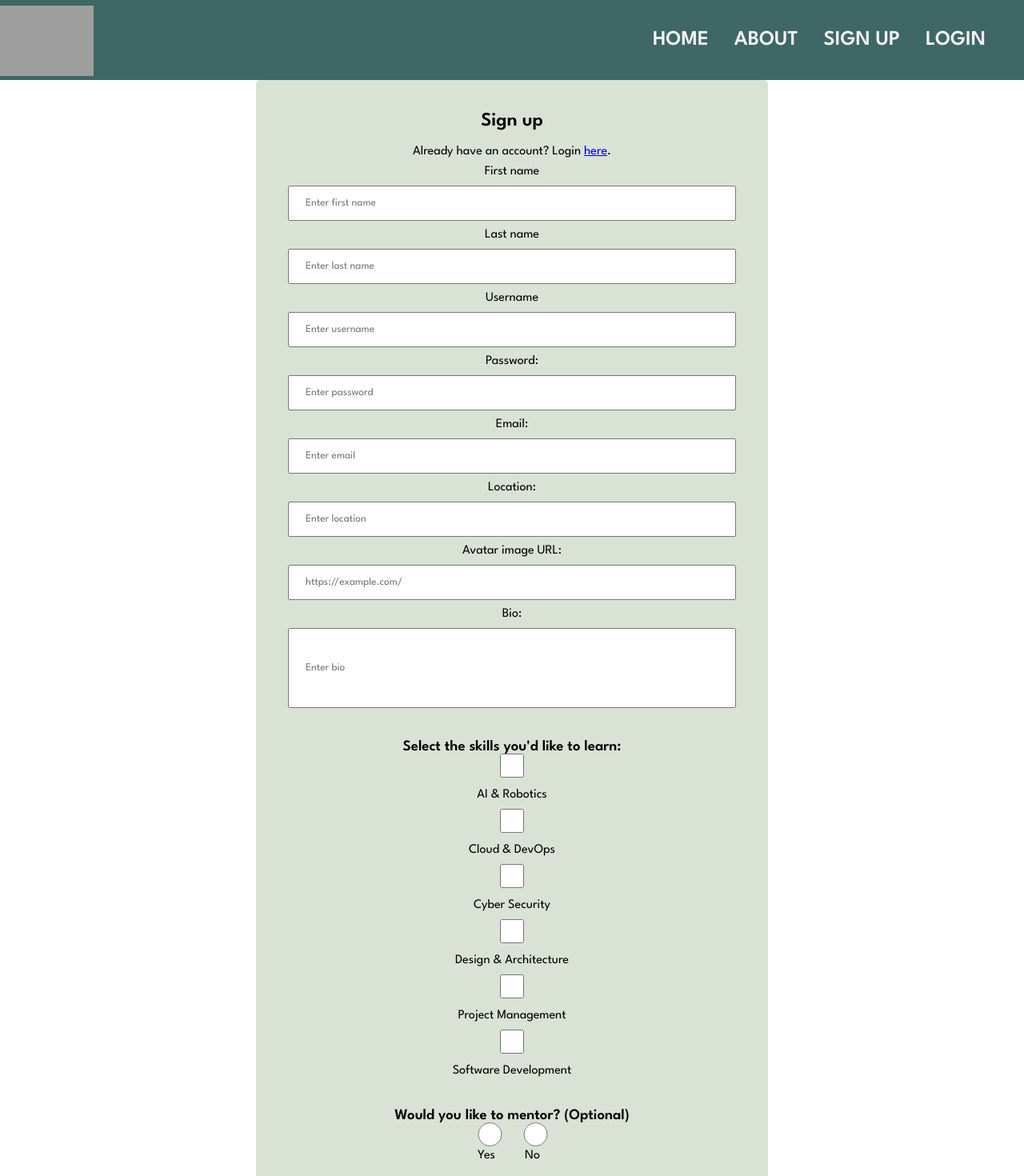
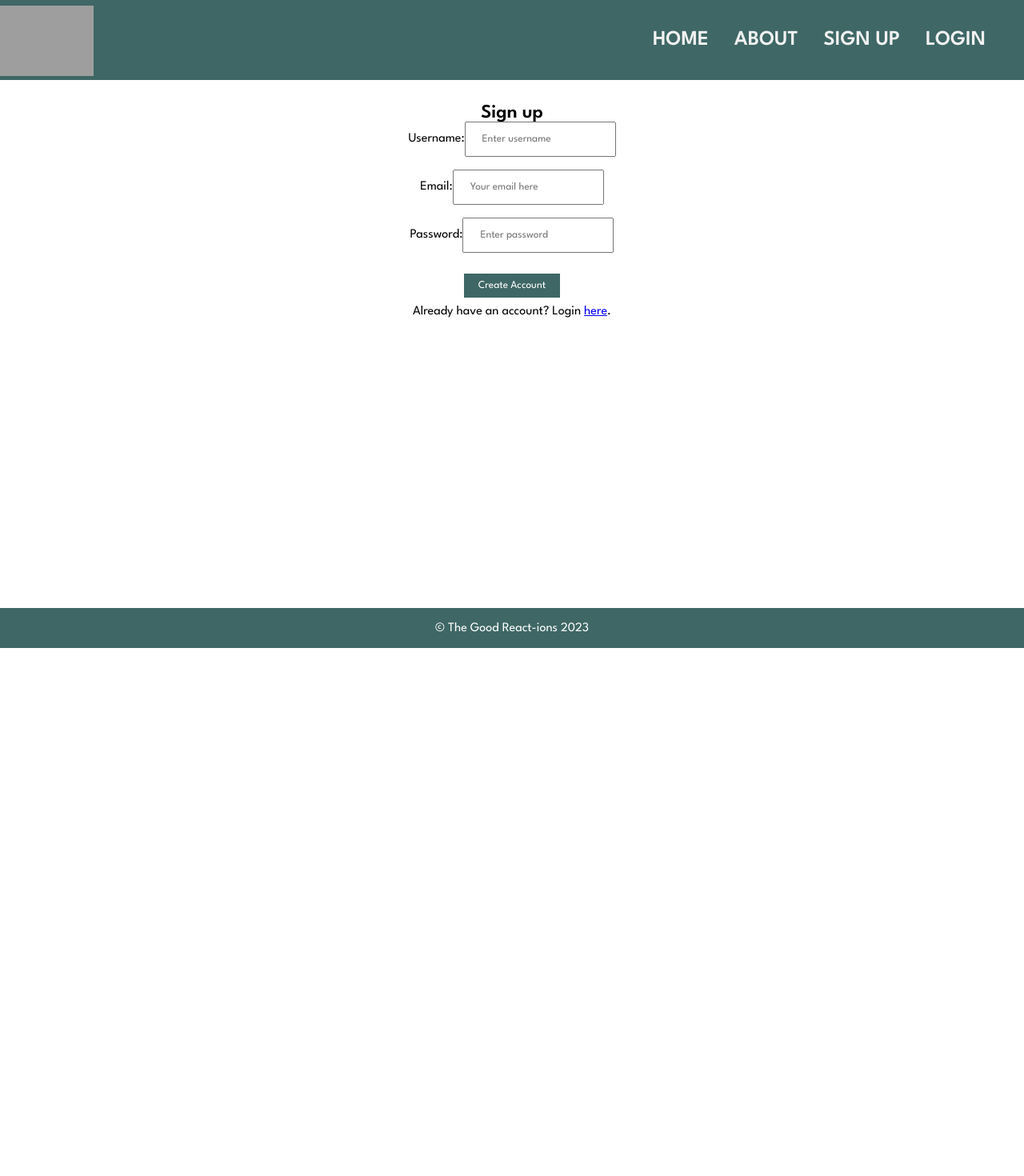
Before and after one commit to sue-lim/good_react-ions_group_2023_frontend, a React (Vite) app in the folder skillsworkshop/: page /sign-up in a window 1280 px wide. Shown: the top 1470 px of the page at 80% size. After the commit the page ends 810 px from the top, so only its background shows below. Built offline with nearby package versions, Linux system fonts and the light colour scheme; grey boxes are pictures that could not be loaded.

Commit message:
Revert "Merge pull request #3 from SheCodesAus/signup25032023"
This reverts commit 93be672d9af66a60e76c0e32464e26535bb8993d, reversing
changes made to 01e226245c44092a0db7280fd09a157c51516a67.

```diff
--- a/skillsworkshop/src/App.css
+++ b/skillsworkshop/src/App.css
@@ -11,9 +11,29 @@
   color: white;
 }
 
+.signup-container {
+  background-color: #d9e2d5;
+  height: 50%;
+  width: 50%;
+}
+
+.form {
+  width: 100%;
+  padding: 40px;
+  padding-top: 130px;
+  border-radius: 5px;
+  /* background-color: #d9e2d5; */
+  text-align: center;
+  height: 95vh;
+}
+
 input {
   height: 30px;
   padding: 20px;
+}
+
+form div {
+  height: 60px;
 }
 
 a.here-link {
@@ -23,7 +43,7 @@ a.here-link {
 button {
   height: 30px;
   width: 120px;
-  margin: 20px;
+  margin: 10px;
   background-color: #3e6765;
   color: white;
   border: none;
--- a/skillsworkshop/src/Components/Nav/Nav.css
+++ b/skillsworkshop/src/Components/Nav/Nav.css
@@ -4,7 +4,6 @@
 #nav-bar {
   font-family: "League Spartan", "Arial";
   position: fixed;
-  top: 0;
   width: 100%;
   display: flex;
   justify-content: space-between;
--- a/skillsworkshop/src/Components/UserForm/UserForm.css
+++ /dev/null
@@ -1,61 +0,0 @@
-html {
-  height: 500px;
-}
-
-body {
-  /* position: absolute; */
-  margin: 0;
-  box-sizing: border-box;
-  width: 100%;
-  height: 100%;
-}
-
-main {
-  margin-top: 100px; /* Add a top margin to avoid content overlay */
-}
-
-h2 {
-  padding-bottom: 20px;
-}
-
-input,
-label {
-  display: inline-block;
-  width: 100%;
-  padding: 10px;
-}
-
-.form {
-  margin: auto;
-  width: 50%;
-  padding: 40px;
-  border-radius: 5px;
-  background-color: #d9e2d5;
-  text-align: center;
-}
-
-.input-bio {
-  height: 100px;
-}
-
-.skills-input {
-  padding: 10px;
-}
-
-.radio-button {
-  clear: none;
-  display: inline-block;
-  justify-content: center;
-}
-
-.checkbox {
-  transform: (0.5);
-}
-
-.radio-button label {
-  padding: 0px 1em 0px 8px;
-}
-
-h3 {
-  padding-top: 30px;
-}
--- a/skillsworkshop/src/Components/UserForm/UserForm.jsx
+++ b/skillsworkshop/src/Components/UserForm/UserForm.jsx
@@ -1,23 +1,13 @@
-import React, { Component, useState } from "react";
+import { useState } from "react";
 import { Link, useNavigate, useParams } from "react-router-dom";
-
-import "./UserForm.css";
 
 function RegistrationForm() {
   const authToken = window.localStorage.getItem("token");
   const [users, setUsers] = useState({
     username: "",
-    first_name: "",
-    last_name: "",
     email: "",
     password: "",
-    location: "",
-    avatar: "",
-    bio: "",
-    skills: "",
   });
-
-  const [showSkills, setShowSkills] = useState(false);
 
   const navigate = useNavigate();
   const { id } = useParams();
@@ -52,34 +42,10 @@ function RegistrationForm() {
   };
 
   return (
-    <main>
     <form className="form" onSubmit={handleSubmit}>
       <h2>Sign up</h2>
-        <p>
-          Already have an account? Login <Link to="/login">here</Link>.
-        </p>
-        <div className="text-input-row">
-          <div className="text-input-row-name">
-            <label htmlFor="first_name">First name</label>
-            <input
-              type="text"
-              id="first_name"
-              placeholder="Enter first name"
-              onChange={handleChange}
-            />
-          </div>
-          <div className="text-input-row-name">
-            <label htmlFor="last_name">Last name</label>
-            <input
-              type="text"
-              id="last_name"
-              placeholder="Enter last name"
-              onChange={handleChange}
-            />
-          </div>
-        </div>
-        <div className="text-input-row">
-          <label htmlFor="username">Username</label>
+      <div>
+        <label htmlFor="username">Username:</label>
         <input
           type="text"
           id="username"
@@ -87,7 +53,16 @@ function RegistrationForm() {
           onChange={handleChange}
         />
       </div>
-        <div className="text-input-row">
+      <div>
+        <label htmlFor="email">Email:</label>
+        <input
+          type="email"
+          id="email"
+          placeholder="Your email here"
+          onChange={handleChange}
+        />
+      </div>
+      <div>
         <label htmlFor="password">Password:</label>
         <input
           type="password"
@@ -96,203 +71,11 @@ function RegistrationForm() {
           onChange={handleChange}
         />
       </div>
-        <div className="text-input-row">
-          <label htmlFor="email">Email:</label>
-          <input
-            type="text"
-            id="email"
-            placeholder="Enter email"
-            onChange={handleChange}
-          />
-        </div>
-        <div className="text-input-row">
-          <label htmlFor="location">Location:</label>
-          <input
-            type="text"
-            id="location"
-            placeholder="Enter location"
-            onChange={handleChange}
-          />
-        </div>
-        <div className="text-input-row">
-          <label htmlFor="avatar">Avatar image URL:</label>
-          <input
-            type="URL"
-            id="avatar"
-            placeholder="https://example.com/"
-            onChange={handleChange}
-          />
-        </div>
-        <div>
-          <label htmlFor="bio">Bio:</label>
-          <input
-            type="message"
-            class="input-bio"
-            id="bio"
-            placeholder="Enter bio"
-            onChange={handleChange}
-          />
-        </div>
-        <div className="skills-input">
-          <div>
-            <div>
-              <h3> Select the skills you'd like to learn: </h3>
-            </div>
-            <div>
-              <input
-                type="checkbox"
-                name="skills"
-                value="skill-ai-robotics"
-                id="skill-ai-robotics"
-              />
-              <label for="skill-ai-robotics">AI & Robotics</label>
-            </div>
-            <div>
-              <input
-                type="checkbox"
-                name="skills"
-                value="skill-cloud-devops"
-                id="skill-cloud-devops"
-              />
-              <label for="skill-cloud-devops">Cloud & DevOps</label>
-            </div>
-            <div>
-              <input
-                type="checkbox"
-                name="skills"
-                value="skill-cyber-security"
-                id="skill-cyber-security"
-              />
-              <label for="skill-cyber-security">Cyber Security</label>
-            </div>
-            <div>
-              <input
-                type="checkbox"
-                name="skills"
-                value="skill-design-architecture"
-                id="skill-design-architecture"
-              />
-              <label for="skill-design-architecture">
-                Design & Architecture
-              </label>
-            </div>
-            <div>
-              <input
-                type="checkbox"
-                name="skills"
-                value="skill-project-management"
-                id="skill-project-management"
-              />
-              <label for="skill-project-management">Project Management</label>
-            </div>
-            <div>
-              <input
-                type="checkbox"
-                name="skills"
-                value="skill-software-development"
-                id="skill-software-development"
-              />
-              <label for="skill-software-development">
-                Software Development
-              </label>
-            </div>
-          </div>
-          <div>
-            <h3> Would you like to mentor? (Optional) </h3>
-          </div>
-          <div className="radio">
-            <div className="radio-button">
-              <input
-                type="radio"
-                name="mentor"
-                value="yes"
-                id="yes"
-                onChange={() => setShowSkills(true)}
-              />
-              <label for="yes">Yes</label>
-            </div>
-            <div className="radio-button">
-              <input
-                type="radio"
-                name="mentor"
-                value="no"
-                id="no"
-                onChange={() => setShowSkills(false)}
-              />
-              <label for="no">No</label>
-            </div>
-          </div>
-          {/* If show skills is true, then do what is in the brackets (otherwise, null = invisible) */}
-          {showSkills ? (
-            <div>
-              <div>
-                <h3> Select the skills you'd like to teach: </h3>
-              </div>
-              <div>
-                <input
-                  class="checkbox"
-                  type="checkbox"
-                  name="skills"
-                  value="skill-ai-robotics"
-                  id="skill-ai-robotics"
-                />
-                <label for="skill-ai-robotics">AI & Robotics</label>
-              </div>
-              <div>
-                <input
-                  type="checkbox"
-                  name="skills"
-                  value="skill-cloud-devops"
-                  id="skill-cloud-devops"
-                />
-                <label for="skill-cloud-devops">Cloud & DevOps</label>
-              </div>
-              <div>
-                <input
-                  type="checkbox"
-                  name="skills"
-                  value="skill-cyber-security"
-                  id="skill-cyber-security"
-                />
-                <label for="skill-cyber-security">Cyber Security</label>
-              </div>
-              <div>
-                <input
-                  type="checkbox"
-                  name="skills"
-                  value="skill-design-architecture"
-                  id="skill-design-architecture"
-                />
-                <label for="skill-design-architecture">
-                  Design & Architecture
-                </label>
-              </div>
-              <div>
-                <input
-                  type="checkbox"
-                  name="skills"
-                  value="skill-project-management"
-                  id="skill-project-management"
-                />
-                <label for="skill-project-management">Project Management</label>
-              </div>
-              <div>
-                <input
-                  type="checkbox"
-                  name="skills"
-                  value="skill-software-development"
-                  id="skill-software-development"
-                />
-                <label for="skill-software-development">
-                  Software Development
-                </label>
-              </div>
-            </div>
-          ) : null}
-        </div>
       <button type="submit">Create Account</button>
+      <p>
+        Already have an account? Login <Link to="/login">here</Link>.
+      </p>
     </form>
-    </main>
   );
 }
 
```
Lines whose indentation alone changed are shown as unchanged.
